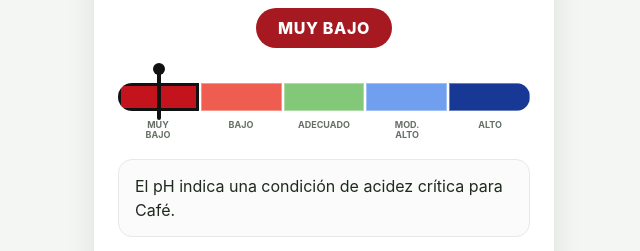
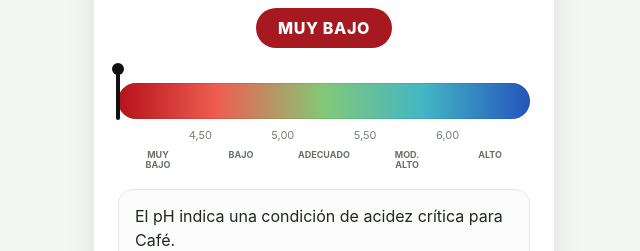
Before and after one commit to miguelandresamado-design/pH-cultivos, a plain HTML site: page index.html in a window 1280 px wide. Both pictures are taken after a click on the button "Interpretar lectura". Shown: the part 549-800 px from the top of the page, without its empty margins (316-956 px from the left). Drawn offline with Linux system fonts and the light colour scheme.

Commit message:
Implementar barra continua rojo verde azul

```diff
--- a/index.html
+++ b/index.html
@@ -24,13 +24,11 @@
     .value{text-align:center;font-size:58px;line-height:1;font-weight:850}.unit{text-align:center;color:#758075;margin-top:4px;font-size:14px}
     .status{margin:14px auto 22px;width:fit-content;padding:10px 22px;border-radius:999px;font-weight:850;letter-spacing:.04em;text-align:center}
     .very-low{background:#a71920;color:#fff}.low{background:#ffd7d1;color:#8a241b}.adequate{background:#dff1da;color:#27652b}.moderately-high{background:#dce8ff;color:#204f98}.high{background:#173b91;color:#fff}
-    .scale{position:relative;margin-top:18px;padding-top:13px}.bar{height:28px;border-radius:999px;overflow:hidden;display:grid;grid-template-columns:repeat(5,1fr);gap:2px;background:#fff}
-    .scale-segment{transition:filter .2s ease,transform .2s ease;box-shadow:inset 0 0 0 1px rgba(255,255,255,.35)}
-    .scale-segment.active{filter:brightness(1.08);box-shadow:inset 0 0 0 3px #111}
-    .seg-very-low{background:#b5121b}.seg-low{background:#ef5d50}.seg-adequate{background:#83c878}.seg-moderately-high{background:#6f9fee}.seg-high{background:#183895}
+    .scale{position:relative;margin-top:18px;padding-top:13px}.bar{height:36px;border-radius:999px;background:linear-gradient(90deg,#b5121b 0%,#ef5d50 24%,#83c878 50%,#43b6c5 74%,#2454bd 100%);box-shadow:inset 0 0 0 1px rgba(0,0,0,.08)}
     .marker{position:absolute;top:0;width:4px;height:50px;background:#111;border-radius:3px;transform:translateX(-50%);transition:left .25s ease;pointer-events:none}
     .marker:before{content:"";position:absolute;top:-1px;left:50%;transform:translate(-50%,-50%);width:12px;height:12px;background:#111;border-radius:50%}
-    .labels{display:grid;grid-template-columns:repeat(5,1fr);gap:3px;margin-top:9px;color:#667066;font-size:9px;font-weight:750;text-align:center;line-height:1.15}.labels span{min-width:0}
+    .scale-ticks{position:relative;height:20px;margin-top:9px;color:#758075;font-size:11px}.scale-ticks span{position:absolute;transform:translateX(-50%)}
+    .labels{display:grid;grid-template-columns:repeat(5,1fr);gap:3px;margin-top:2px;color:#667066;font-size:9px;font-weight:750;text-align:center;line-height:1.15}.labels span{min-width:0}
     .message{margin-top:18px;padding:14px 16px;border-radius:14px;background:#fafbfa;border:1px solid #e6eae6;line-height:1.5}
     .ranges{margin-top:18px;background:#f5f7f5;border-radius:16px;padding:16px;line-height:1.7;font-size:15px}
     .foot{text-align:center;margin-top:16px;color:#818981;font-size:12px}
@@ -55,21 +53,16 @@
       <div class="unit">pH</div>
       <div id="status" class="status adequate">ADECUADO</div>
       <div class="scale">
-        <div id="bar" class="bar" aria-label="Escala cualitativa de pH">
-          <div class="scale-segment seg-very-low"></div>
-          <div class="scale-segment seg-low"></div>
-          <div class="scale-segment seg-adequate"></div>
-          <div class="scale-segment seg-moderately-high"></div>
-          <div class="scale-segment seg-high"></div>
-        </div>
+        <div id="bar" class="bar" aria-label="Escala continua de pH: rojo para valores bajos, verde para adecuados y azul para altos"></div>
         <div class="marker" id="marker"></div>
+        <div id="scale-ticks" class="scale-ticks"></div>
         <div class="labels"><span>MUY<br>BAJO</span><span>BAJO</span><span>ADECUADO</span><span>MOD.<br>ALTO</span><span>ALTO</span></div>
       </div>
       <div id="message" class="message"></div>
       <div id="ranges" class="ranges"></div>
     </section>
   </main>
-  <div class="foot">Versión 3.1 · Café y Banano · Escala de 5 niveles</div>
+  <div class="foot">Versión 3.2 · Café y Banano · Escala continua</div>
 </div>
 <script>
 (function(){
@@ -77,6 +70,8 @@
     cafe:{
       name:'Café',
       source:'Cenicafé',
+      scaleMin:4,
+      scaleMax:6.5,
       bands:[
         {max:4.5,label:'MUY BAJO',className:'very-low',description:'El pH indica una condición de acidez crítica para Café.'},
         {max:5,label:'BAJO',className:'low',description:'El pH se encuentra por debajo del rango adecuado para Café.'},
@@ -87,6 +82,8 @@
     },
     banano:{
       name:'Banano',
+      scaleMin:4.2,
+      scaleMax:8.1,
       bands:[
         {max:5,label:'MUY BAJO',className:'very-low',description:'El pH indica una condición de acidez crítica para Banano.'},
         {max:5.8,label:'BAJO',className:'low',description:'El pH se encuentra por debajo del rango adecuado para Banano.'},
@@ -104,12 +101,13 @@
   const value=document.getElementById('value');
   const status=document.getElementById('status');
   const marker=document.getElementById('marker');
-  const scaleSegments=[...document.querySelectorAll('.scale-segment')];
+  const scaleTicks=document.getElementById('scale-ticks');
   const message=document.getElementById('message');
   const ranges=document.getElementById('ranges');
 
   function displayNumber(number){return number.toFixed(2).replace('.',',');}
   function displayPh(number){return number.toLocaleString('es-CO',{minimumFractionDigits:1,maximumFractionDigits:2});}
+  function scalePosition(crop,ph){return Math.max(0,Math.min(100,((ph-crop.scaleMin)/(crop.scaleMax-crop.scaleMin))*100));}
 
   function bandRange(crop,index){
     const lower=index===0?null:crop.bands[index-1].max;
@@ -123,7 +121,13 @@
     const crop=crops[cropSelect.value];
     cropTitle.textContent=crop.name;
     ranges.innerHTML=crop.bands.map((band,index)=>`<div><strong>${band.label}:</strong> ${bandRange(crop,index)}</div>`).join('');
-    scaleSegments.forEach(segment=>segment.classList.remove('active'));
+    scaleTicks.replaceChildren();
+    crop.bands.slice(0,-1).forEach(band=>{
+      const tick=document.createElement('span');
+      tick.textContent=displayNumber(band.max);
+      tick.style.left=scalePosition(crop,band.max)+'%';
+      scaleTicks.appendChild(tick);
+    });
     result.style.display='none';
   }
 
@@ -135,8 +139,7 @@
     const band=crop.bands[bandIndex];
     value.textContent=displayPh(ph);status.className='status';
     status.textContent=band.label;status.classList.add(band.className);message.textContent=band.description;
-    scaleSegments.forEach((segment,index)=>segment.classList.toggle('active',index===bandIndex));
-    marker.style.left=((bandIndex+.5)/crop.bands.length*100)+'%';result.style.display='block';
+    marker.style.left=scalePosition(crop,ph)+'%';result.style.display='block';
   }
 
   cropSelect.addEventListener('change',updateCrop);
```
